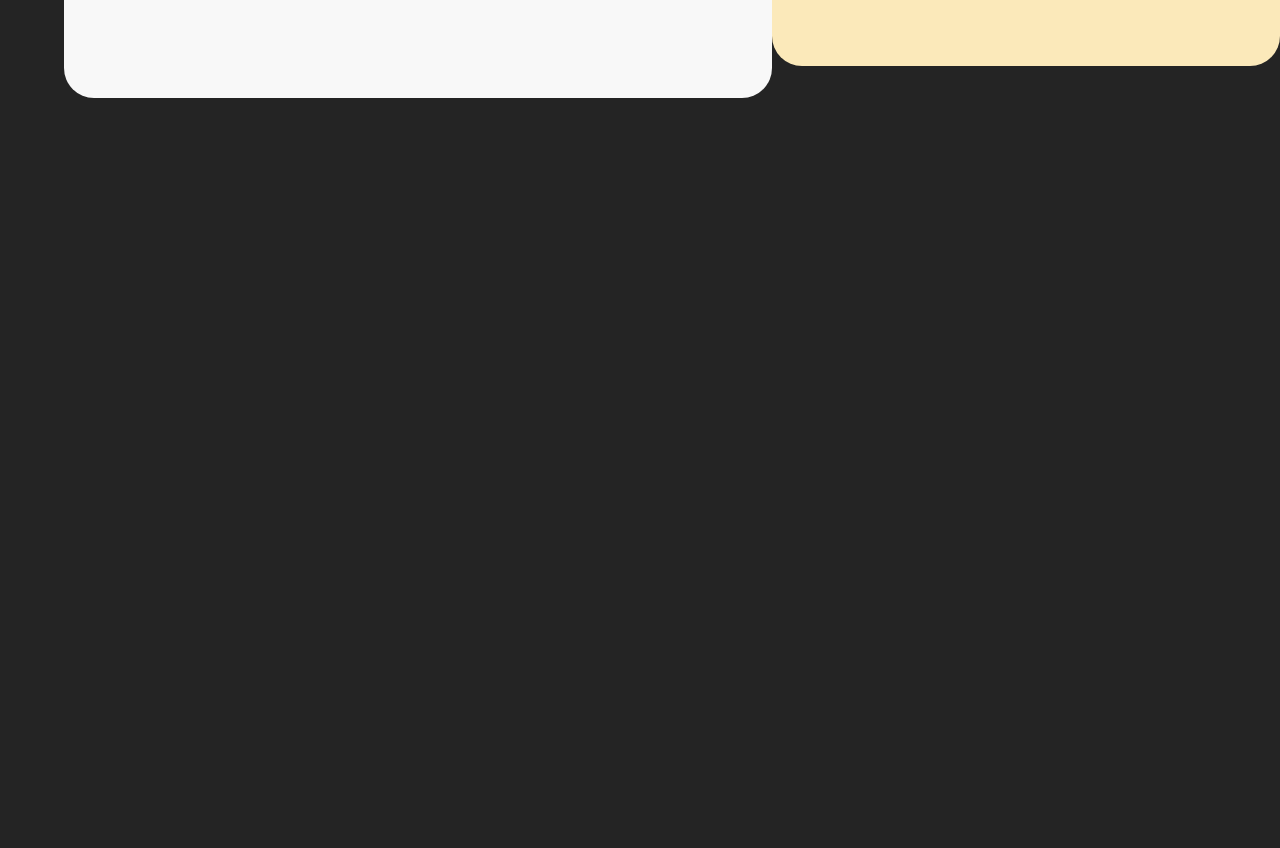
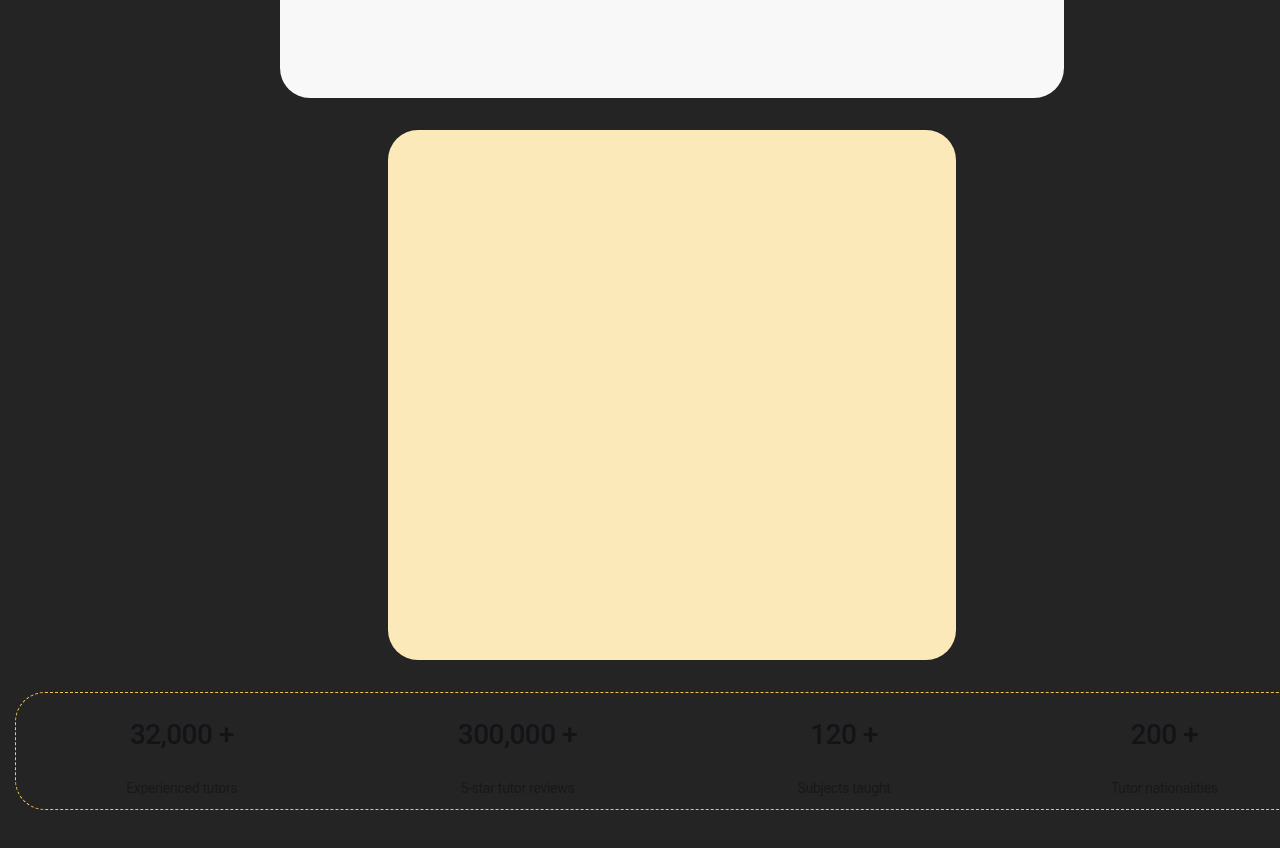
Before and after one commit to BWDmitriy/LearnLingo, a React (Vite) app: page / in a window 1280 px wide. Shown: the part 680-1528 px from the top of the page. Before the commit the page ends 842 px from the top, so only its background shows below. Built offline with nearby package versions, Linux system fonts and the light colour scheme.

Commit message:
Home page checkpoint

```diff
--- a/src/components/Home/Home.jsx
+++ b/src/components/Home/Home.jsx
@@ -15,6 +15,24 @@ function Home() {
       <div className={styles.imageDiv}>
         {/* Add your image or content here */}
       </div>
+      <footer className={styles.footer}>
+        <div>
+          <h3>32,000 +</h3>
+          <p>Experienced tutors</p>
+        </div>
+        <div>
+          <h3>300,000 +</h3>
+          <p>5-star tutor reviews</p>
+        </div>
+        <div>
+          <h3>120 +</h3>
+          <p>Subjects taught</p>
+        </div>
+        <div>
+          <h3>200 +</h3>
+          <p>Tutor nationalities</p>
+        </div>
+      </footer>
     </main>
   );
 }
--- a/src/components/Home/Home.module.css
+++ b/src/components/Home/Home.module.css
@@ -1,6 +1,6 @@
 .main {
   display: flex;
-  justify-content: space-between;
+  flex-direction: column;
   align-items: center;
   padding: 2rem;
 }
@@ -59,9 +59,10 @@
   width: 568px;
   height: 530px;
   background-color: #fbe9ba;
+  margin-top: 2rem;
 }
 
-footer {
+.footer {
   border: 1.5px dashed #f4c550;
   border-radius: 30px;
   width: 1312px;
@@ -72,11 +73,11 @@ footer {
   margin-top: 2rem;
 }
 
-footer div {
+.footer div {
   text-align: center;
 }
 
-footer h3 {
+.footer h3 {
   font-family: var(--font-family);
   font-weight: 500;
   font-size: 28px;
@@ -85,7 +86,7 @@ footer h3 {
   color: #121417;
 }
 
-footer p {
+.footer p {
   font-family: var(--font-family);
   font-weight: 400;
   font-size: 14px;
```
